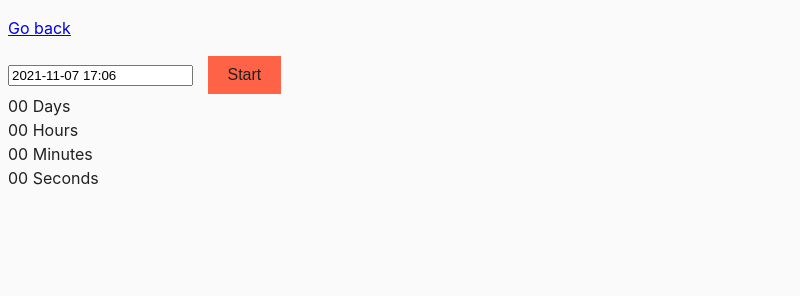
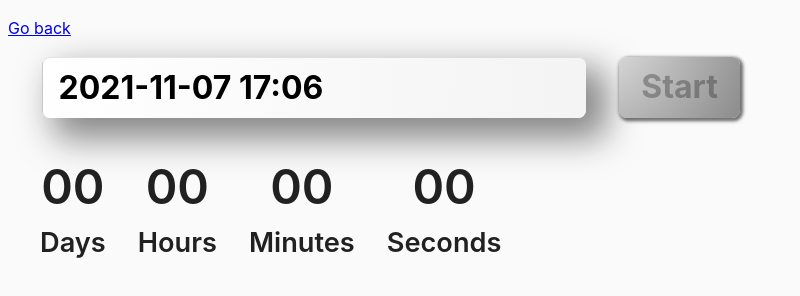
Before and after one commit to KostiantynO/goit-js-hw-09, a website built with Parcel: page src/02-timer.html in a window 1280 px wide. Shown: the whole page, without its empty margins (0-800 px from the left). Built offline with nearby package versions, Linux system fonts and the light colour scheme.

Commit message:
2nd task

```diff
--- a/src/02-timer.html
+++ b/src/02-timer.html
@@ -10,31 +10,42 @@
   <body>
     <p><a href="index.html">Go back</a></p>
 
-    <input type="text" id="datetime-picker" />
+    <div class="timer__controls">
+      <label class="timer__label" aria-label="Choose start date for countdown">
+        <input class="timer__input" type="text" id="datetime-picker" />
+      </label>
+      <button
+        class="start-btn"
+        type="button"
+        disabled
+        data-start
+        aria-label="Start timer"
+      >
+        <span class="btn__text">Start</span>
+      </button>
+    </div>
 
-    <button type="button" data-start>Start</button>
-
-    <div class="timer">
-      <div class="field">
+    <ul class="timer">
+      <li class="timer__field">
         <span class="value" data-days>00</span>
         <span class="label">Days</span>
-      </div>
+      </li>
 
-      <div class="field">
+      <li class="timer__field">
         <span class="value" data-hours>00</span>
         <span class="label">Hours</span>
-      </div>
+      </li>
 
-      <div class="field">
+      <li class="timer__field">
         <span class="value" data-minutes>00</span>
         <span class="label">Minutes</span>
-      </div>
+      </li>
 
-      <div class="field">
+      <li class="timer__field">
         <span class="value" data-seconds>00</span>
         <span class="label">Seconds</span>
-      </div>
-    </div>
+      </li>
+    </ul>
 
     <script src="js/02-timer.js"></script>
   </body>
--- a/src/css/common.css
+++ b/src/css/common.css
@@ -1,3 +1,8 @@
+:root {
+  --time: 250ms;
+  --cubic: cubic-bezier(0.4, 0, 0.2, 1);
+}
+
 * {
   box-sizing: border-box;
 }
@@ -17,27 +22,149 @@ img {
   max-width: 100%;
 }
 
-.set-timer-input {
-  margin-right: 10px;
-
-  background-color: rgba(#eee, 0.21);
-  border: 2px solid rgba(#212121, 0.5);
+button {
+  cursor: pointer;
 }
 
-.start-timer-btn {
-  padding: 10px 20px;
+/* || ----- START TASK 1 ----- */
+.color-switch__container {
+  display: flex;
+  justify-content: center;
+  align-items: center;
+  gap: clamp(1.5rem, 2.5vw, 3rem);
 
-  font-size: 1rem;
-  color: inherit;
+  height: calc(65vh);
+}
 
+.start-btn,
+.stop-btn {
+  max-width: 30rem;
+
+  font-family: inherit;
+  font-size: clamp(1.5rem, 2.5vw, 3rem);
+  font-weight: 700;
+  line-height: 1.5;
   background: none;
-  background-color: tomato;
+
   border: none;
+  transition: var(--time) var(--cubic);
+  transition-property: color;
   appearance: none;
 }
 
-.start-timer-btn:focus,
-.start-timer-btn:hover {
-  color: rgba(#eee, 0.21);
-  box-shadow: 0 0 0 35px rgba(#212121, 0.5);
+.start-btn:focus:not(:disabled),
+.start-btn:hover:not(:disabled),
+.stop-btn:focus:not(:disabled),
+.stop-btn:hover:not(:disabled) {
+  outline: none;
 }
+
+.btn__text {
+  display: inline-block;
+  padding: 0.4rem 1.4rem;
+  word-wrap: break-word;
+
+  background: 0 0 / 150% 170% radial-gradient(circle at top left, #eee, #070);
+  border-radius: 0.5rem;
+
+  box-shadow: 0.3rem 0.3rem 0.5rem 0.21rem rgba(33, 33, 33, 0.4);
+
+  transition: var(--time) var(--cubic);
+  transition-property: transform, background, background-color, box-shadow;
+  transform: translate(-0.21rem, -0.21rem);
+}
+
+.start-btn:focus:not(:disabled) .btn__text,
+.start-btn:hover:not(:disabled) .btn__text,
+.stop-btn:focus:not(:disabled) .btn__text,
+.stop-btn:hover:not(:disabled) .btn__text {
+  background: -1.7rem -1.7rem / 190% 200% radial-gradient(circle at top left, #eee, #070);
+
+  box-shadow: 0.21rem 0.21rem 0.4rem 0.15rem rgba(21, 21, 21, 0.5);
+  transform: translate(-0.2rem, -0.2rem);
+}
+
+.start-btn:disabled .btn__text,
+.start-btn:disabled .btn__text,
+.stop-btn:disabled .btn__text,
+.stop-btn:disabled .btn__text {
+  background: -2.1rem -2.1rem / 150% 200% radial-gradient(circle at top left, #eee, #777);
+
+  box-shadow: 0.1rem 0.1rem 0.2rem 0.1rem rgba(21, 21, 21, 0.6);
+  transform: translate(0, 0);
+}
+
+/* || ----- END TASK 1 ----- */
+
+/* || ----- START TASK 2 ----- */
+.timer__controls {
+  display: flex;
+
+  padding-left: 2.1rem;
+
+  align-items: center;
+  gap: clamp(1.2rem, 2.5vw, 1.7rem);
+}
+
+.timer__label {
+  font-size: clamp(1.2rem, 2.5vw, 1.7rem);
+}
+
+.timer__input {
+  display: inline-block;
+  padding: 0.4rem 1rem;
+
+  font-family: inherit;
+  font-size: clamp(1.5rem, 2.5vw, 3rem);
+  font-weight: 700;
+  line-height: 1.5;
+
+  background: 0 0 / 300% 200% radial-gradient(circle at top left, #fff, #ddd);
+  border: none;
+  border-top: 1px solid rgba(21, 21, 21, 0.1);
+  border-left: 1px solid rgba(21, 21, 21, 0.1);
+  border-radius: 0.5rem;
+
+  box-shadow: 1rem 1rem 2.1rem 0.3rem rgba(21, 21, 21, 0.5);
+
+  transition: var(--time) var(--cubic);
+  transition-property: color, box-shadow;
+  appearance: none;
+}
+
+.timer__input:hover:not(:disabled) {
+  box-shadow: 0.21rem 0.21rem 0.35rem 0.03rem rgba(21, 21, 21, 0.5);
+}
+
+.timer__input:disabled {
+  box-shadow: 0.21rem 0.21rem 0.35rem 0.02rem rgba(21, 21, 21, 0.5);
+}
+
+.timer {
+  gap: clamp(1.5rem, 2.5vw, 3rem);
+  display: flex;
+  align-items: center;
+  padding: 0 2rem;
+
+  margin: 2rem 0 0;
+  list-style: none;
+}
+
+.timer__field {
+  display: flex;
+  flex-direction: column;
+  align-items: center;
+
+  font-weight: 600;
+  line-height: 1.5;
+}
+
+.value {
+  font-size: clamp(2.1rem, 5vw, 3rem);
+}
+
+.label {
+  font-size: clamp(1.2rem, 2.5vw, 1.7rem);
+}
+
+/* || ----- END TASK 2 ----- */
--- a/src/js/02-timer.js
+++ b/src/js/02-timer.js
@@ -4,17 +4,23 @@ import 'flatpickr/dist/flatpickr.min.css';
 import { Notify } from 'notiflix/build/notiflix-notify-aio';
 
 const inputRef = document.querySelector('#datetime-picker');
-const startButtonRef = document.querySelector('[data-start]');
+const startBtnRef = document.querySelector('[data-start]');
 const daysRef = document.querySelector('[data-days]');
 const hoursRef = document.querySelector('[data-hours]');
 const minutesRef = document.querySelector('[data-minutes]');
 const secondsRef = document.querySelector('[data-seconds]');
-startButtonRef.setAttribute('disabled', true);
 
-inputRef.classList.add('set-timer-input');
-startButtonRef.classList.add('start-timer-btn');
+const options = { once: true, passive: true };
 
 let userSelectedDate = null;
+
+const setDisabled = (...elems) => {
+  elems.forEach(el => el.setAttribute('disabled', true));
+};
+
+const setEnabled = (...elems) => {
+  elems.forEach(el => el.removeAttribute('disabled'));
+};
 
 flatpickr(inputRef, {
   enableTime: true,
@@ -24,14 +30,10 @@ flatpickr(inputRef, {
 
   onClose(selectedDates) {
     if (selectedDates[0] <= new Date()) {
-      startButtonRef.setAttribute('disabled', 'true');
       Notify.failure('Please choose a date in the future');
-
-      inputRef.removeAttribute('disabled', 'true');
     } else {
       userSelectedDate = selectedDates[0];
-      startButtonRef.removeAttribute('disabled');
-      inputRef.setAttribute('disabled', 'true');
+      setEnabled(startBtnRef);
     }
   },
 });
@@ -43,7 +45,7 @@ function convertMs(ms) {
   const hour = minute * 60;
   const day = hour * 24;
 
-  // Remaining time:
+  // Leftover time:
   const days = Math.floor(ms / day);
   const hours = Math.floor((ms % day) / hour);
   const minutes = Math.floor(((ms % day) % hour) / minute);
@@ -51,25 +53,9 @@ function convertMs(ms) {
   return { days, hours, minutes, seconds };
 }
 
-function onStartButtonClick() {
-  const timerId = setInterval(() => {
-    const currentTime = new Date();
-    let leftoverTime = userSelectedDate - currentTime;
-
-    if (leftoverTime <= 0) {
-      clearInterval(timerId);
-      leftoverTime = 0;
-    }
-
-    inputRef.setAttribute('disabled', true);
-    startButtonRef.setAttribute('disabled', true);
-
-    const resultTime = convertMs(leftoverTime);
-    updateUserInterface(resultTime);
-  }, 1000);
+function addLeadingZero(value) {
+  return value.toString().padStart(2, '0');
 }
-
-startButtonRef.addEventListener('click', onStartButtonClick);
 
 function updateUserInterface({ days, hours, minutes, seconds }) {
   daysRef.textContent = addLeadingZero(days);
@@ -78,6 +64,20 @@ function updateUserInterface({ days, hours, minutes, seconds }) {
   secondsRef.textContent = addLeadingZero(seconds);
 }
 
-function addLeadingZero(value) {
-  return value.toString().padStart(2, '0');
+function onStartButtonClick() {
+  setDisabled(inputRef, startBtnRef);
+
+  const timerId = setInterval(() => {
+    let leftoverTime = userSelectedDate - new Date();
+
+    if (leftoverTime <= 0) {
+      clearInterval(timerId);
+      leftoverTime = 0;
+    }
+
+    const resultTime = convertMs(leftoverTime);
+    updateUserInterface(resultTime);
+  }, 1000);
 }
+
+startBtnRef.addEventListener('click', onStartButtonClick, options);
```
Also changed, not shown: src/01-color-switcher.html (+8 -2 lines), src/js/01-color-switcher.js (+25 -51 lines), README-2.md (added).
